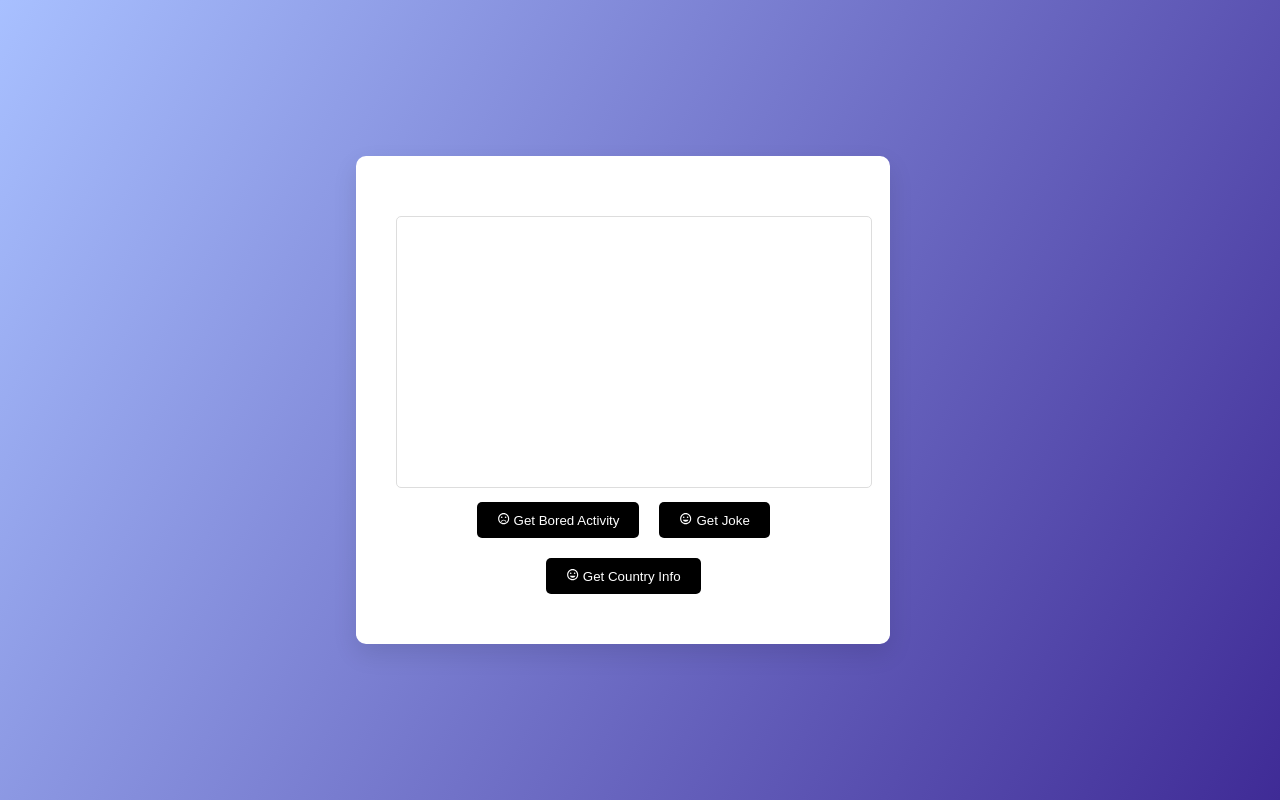
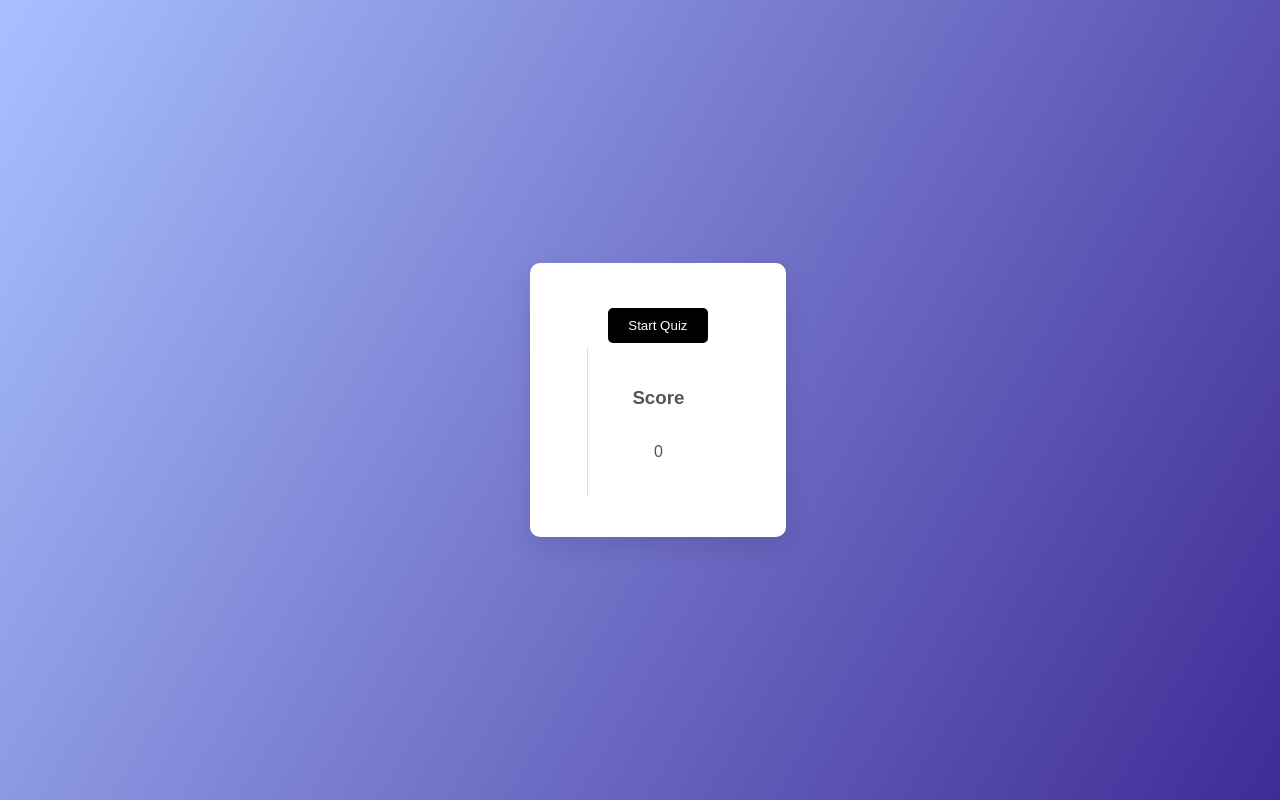
Before and after one commit to alphago004/BoredJokesGenerator, a React (Create React App) app in the folder boredjoke/: page / in a window 1280 px wide. Built offline with nearby package versions, Linux system fonts and the light colour scheme.

Commit message:
new UI with functionality - Country game

```diff
--- a/boredjoke/src/App.css
+++ b/boredjoke/src/App.css
@@ -1,5 +1,102 @@
-.small-flag {
-    width: 50px;  /* Or whatever size you want */
+.App {
+    display: flex;
+    align-items: center; /* Vertical centering */
+    flex-direction: column; /* stack children vertically */
+}
+
+.App .small-flag {
+    width: 60px;
     height: auto; /* Keep aspect ratio */
-    margin: 5px;  /* Some margin around the flag */
+    margin: 20%;
+    margin-bottom: 10%;
+    margin-top: 5%;
 }
+
+.score-container {
+    display: flex;
+    flex-direction: column;
+    align-items: center;
+    justify-content: center;
+    padding: 20px;
+    border-left: 1px solid #ddd;
+    width: 100px;
+}
+
+.App button {
+    padding: 10px 20px;
+    margin: 5px;
+    border: none;
+    border-radius: 5px;
+    cursor: pointer;
+    transition: all 0.3s; /* Enhanced for shadow and translate */
+    box-shadow: none;
+    outline: none;
+}
+
+.App button:hover {
+    background-color: lightgray;
+    box-shadow: 0px 2px 10px rgba(0, 0, 0, 0.2);
+    /*transform: translateY(-2px);  /* Lift effect */
+    color: black;
+    font-weight: bolder;
+}
+
+.App .question-section {
+    margin-bottom: 20px;
+}
+
+.App .options-section {
+    display: flex;
+    flex-direction: row;
+    flex-wrap: wrap;  /* Allows options to wrap to next line */
+    gap: 2%;  /* Adjusted the gap */
+}
+
+.App button.option {
+    width: 49%;  /* Adjusted width to fit two buttons per row */
+    padding: 12px 2%;  /* Adjust padding to compensate for width */
+    font-size: 16px;
+    background-color: #2b1d1d;
+    color: #FFF;
+    transition: all 0.3s;
+    box-shadow: none;
+}
+
+.App button.option:hover {
+    background-color: #666;  /* Darker shade for better contrast */
+    box-shadow: 0px 5px 15px rgba(0, 0, 0, 0.1);
+    /**transform: translateY(-1px);  /* Lift effect */
+}
+
+.App button.option.selected-option.correct {
+    background-color: #00C851;
+}
+
+.App button.option.selected-option.incorrect {
+    background-color: #FF3B30;
+}
+
+.App .feedback-section {
+    margin-top: 20px;
+    display: flex;
+    flex-direction: column;
+    align-items: center;
+    gap: 10px;
+}
+
+.App button.option.correct {
+    background-color: #00C851;
+}
+
+.App button.option.incorrect {
+    background-color: #FF3B30;
+}
+
+.correct-answer-section {
+    margin-top: 20px;
+    background-color: #f8d7da; /* Light red background */
+    color: #721c24; /* Dark red text */
+    padding: 10px;
+    border: 1px solid #f5c6cb; /* Light red border */
+    border-radius: 5px;
+}
--- a/boredjoke/src/App.js
+++ b/boredjoke/src/App.js
@@ -1,75 +1,112 @@
-import './App.css';
+import "./App.css";
 
-import React, { useState } from 'react';
-import { MdSentimentVeryDissatisfied, MdInsertEmoticon } from 'react-icons/md'; // Importing Icons
+import React, { useState } from "react";
+import { MdSentimentVeryDissatisfied, MdInsertEmoticon } from "react-icons/md"; // Importing Icons
 
 function App() {
-    const [output, setOutput] = useState("");
-const [countries, setCountries] = useState([]);  // Ensure this is declared
-const [displayMode, setDisplayMode] = useState('');  // Ensure this is declared as well
-
-
-    const getBoredActivity = async () => {
-        try {
-            let response = await fetch('http://localhost:3001/bored');
-            let data = await response.json();
-            setOutput(data.activity);
-        } catch (error) {
-            setOutput("Error fetching activity.");
-        }
-    }
-
-    const getJoke = async () => {
-        try {
-            let response = await fetch('http://localhost:3001/joke');
-            let data = await response.json();
-            if (data.setup && data.delivery) {
-                setOutput("Category: " +  data.category + "\n\n" + data.setup + "\n\n" + "=> "+data.delivery + "\n\n" );
-            } else {
-                setOutput(data.joke || "Error fetching joke.");
-            }
-        } catch (error) {
-            setOutput("Hold on!! Take a breath!");
-        }
-    }
+  const [country, setCountry] = useState(null);
+  const [selectedAnswer, setSelectedAnswer] = useState(null);
+  const [isCorrect, setIsCorrect] = useState(null);
+  const [score, setScore] = useState(0);
 
   const getCountryInfo = async () => {
     try {
-            const response = await fetch('http://localhost:3001/country');
+      const response = await fetch("http://localhost:3001/country");
       const data = await response.json();
-            setCountries(data);
-            setDisplayMode('country');
+      setCountry(data);
+      setIsCorrect(null); // Reset the answer state
     } catch (error) {
-            setOutput("Error fetching country info.");
+      console.log("Error fetching country info.");
     }
+  };
+
+  const loadNewQuestion = () => {
+    setSelectedAnswer(null);
+    setIsCorrect(null);
+    getCountryInfo();
+  };
+
+  const handleAnswer = (answer) => {
+    if (selectedAnswer) return; // If an answer is already selected, exit the function
+
+    setSelectedAnswer(answer); // Set the selected answer
+
+    const correct = answer === country.capital;
+    setIsCorrect(correct);
+
+    if (correct) {
+      setScore((prevScore) => prevScore + 2);
+    } else {
+      setScore((prevScore) => prevScore - 1);
     }
+  };
 
   return (
     <div className="App">
-            {displayMode === 'country' ? (
       <div>
-                    {countries.map((country, index) => (
-                        <div key={index}>
-                            <h3>{country.name}</h3>
-                            <p>Capital: {country.capital}</p>
-                            <p>Language: {country.language}</p>
-                            <img src={country.flag} className='small-flag' alt={`${country.name} flag`} />
+        {" "}
+        {/* This div will contain your quiz content */}
+        {country ? (
+          <div>
+            <h3>What's the capital of {country.name}?</h3>
+            <img
+              src={country.flag}
+              className="small-flag"
+              alt={`${country.name} flag`}
+            />
+            {country.options.map((option, index) => (
+              <button
+                key={index}
+                onClick={() => handleAnswer(option)}
+                className={`option ${
+                  selectedAnswer === option
+                    ? option === country.capital
+                      ? "correct"
+                      : "incorrect"
+                    : ""
+                }`}
+                style={{
+                  backgroundColor:
+                    selectedAnswer === option
+                      ? option === country.capital
+                        ? "green"
+                        : "red"
+                      : "",
+                }}
+                disabled={!!selectedAnswer} // disable the button if an answer has been selected
+              >
+                {option}
+              </button>
+            ))}
+
+            {isCorrect === false && (
+              <div className="correct-answer-section">
+                <p>
+                  The correct answer is: <strong>{country.capital}</strong>
+                </p>
               </div>
-                    ))}
+            )}
+
+            {isCorrect !== null && (
+              <div className="feedback-section">
+                {isCorrect ? (
+                  <MdInsertEmoticon color="#00C851" size="2em" />
+                ) : (
+                  <MdSentimentVeryDissatisfied color="#FF3B30" size="2em" />
+                )}
+                <button onClick={loadNewQuestion}>Next</button>
+              </div>
+            )}
           </div>
         ) : (
-                <textarea value={output} readOnly />
+          <button onClick={getCountryInfo}>Start Quiz</button>
         )}
-            <div>
-                <button onClick={getBoredActivity}>
-                    <MdSentimentVeryDissatisfied /> Get Bored Activity
-                </button>
-                <button onClick={getJoke}>
-                    <MdInsertEmoticon /> Get Joke
-                </button>
-                <button onClick={getCountryInfo}>
-                    <MdInsertEmoticon /> Get Country Info
-                </button>
+      </div>
+      <div className="score-container">
+        {" "}
+        {/* This div will display the score */}
+        <h3>Score</h3>
+        <p>{score}</p>
       </div>
     </div>
   );
```
Also changed, not shown: 1 other file (tests, documents, lock files or other folders). Lines whose indentation alone changed are shown as unchanged.
